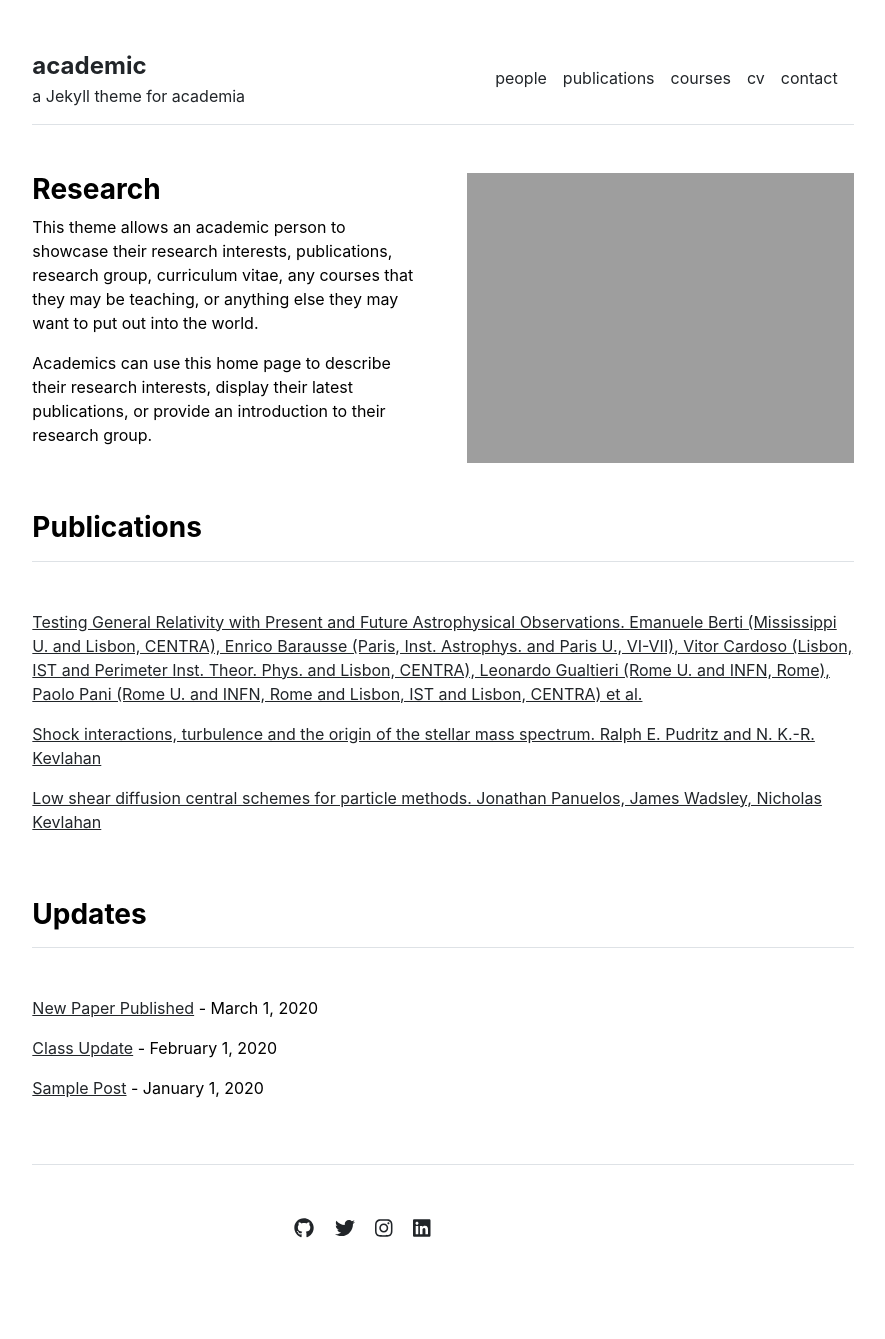
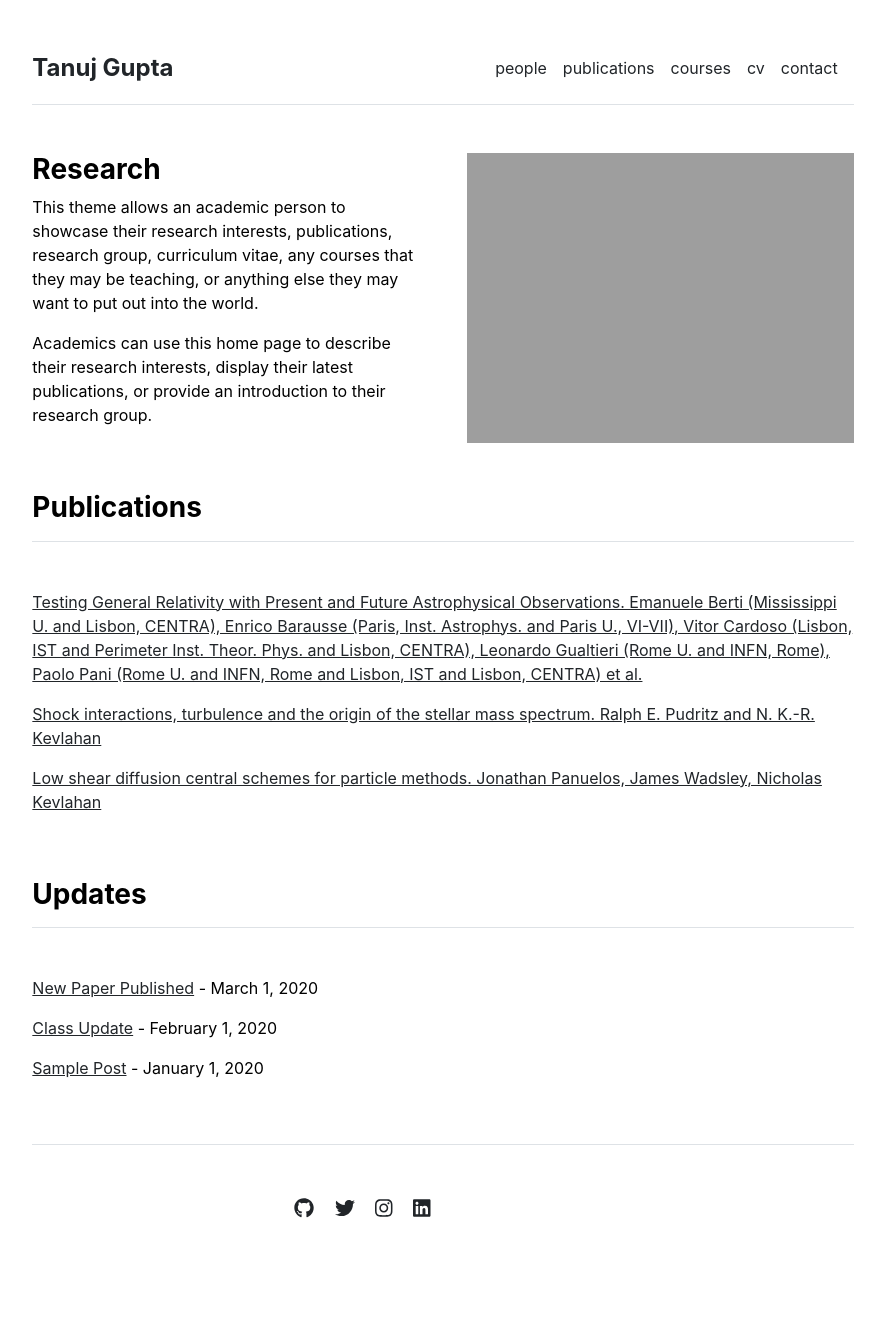
Before and after one commit to tanujmath/tanujmath.github.io, a Jekyll site: the page built from index.md, in a window 1280 px wide. Shown: the whole page, without its empty margins (197-1082 px from the left). Built offline with Jekyll 4.4.1, drawn with Linux system fonts in a browser that asks for light colours.

Commit message:
Update _config.yml

```diff
--- a/_config.yml
+++ b/_config.yml
@@ -1,4 +1,4 @@
 url: "" # the base hostname & protocol for your site, e.g. http://example.com
 baseurl: "" # the subpath of your site, e.g. /blog
-title: "academic" # the name of your site, e.g. ACME Corp.
-description: "a Jekyll theme for academia"
+title: "Tanuj Gupta" # the name of your site, e.g. ACME Corp.
+description: ""
```
